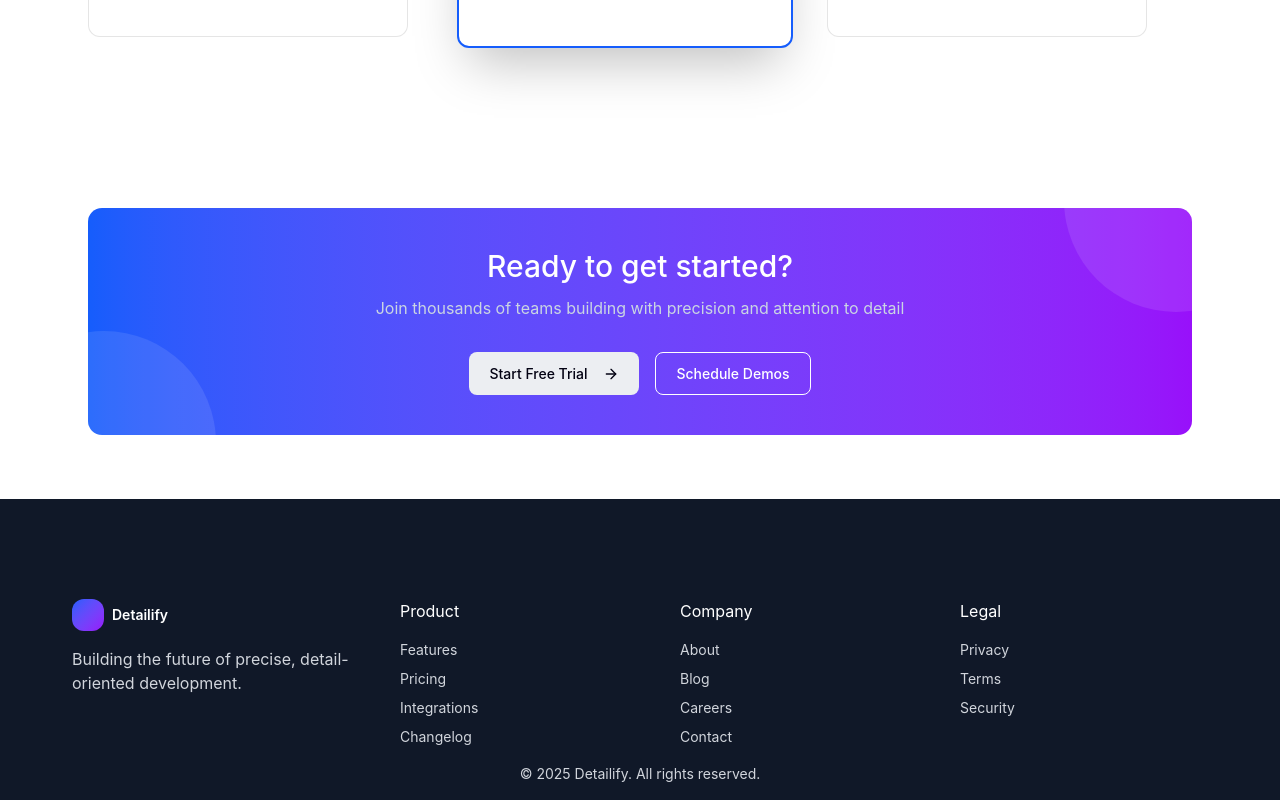
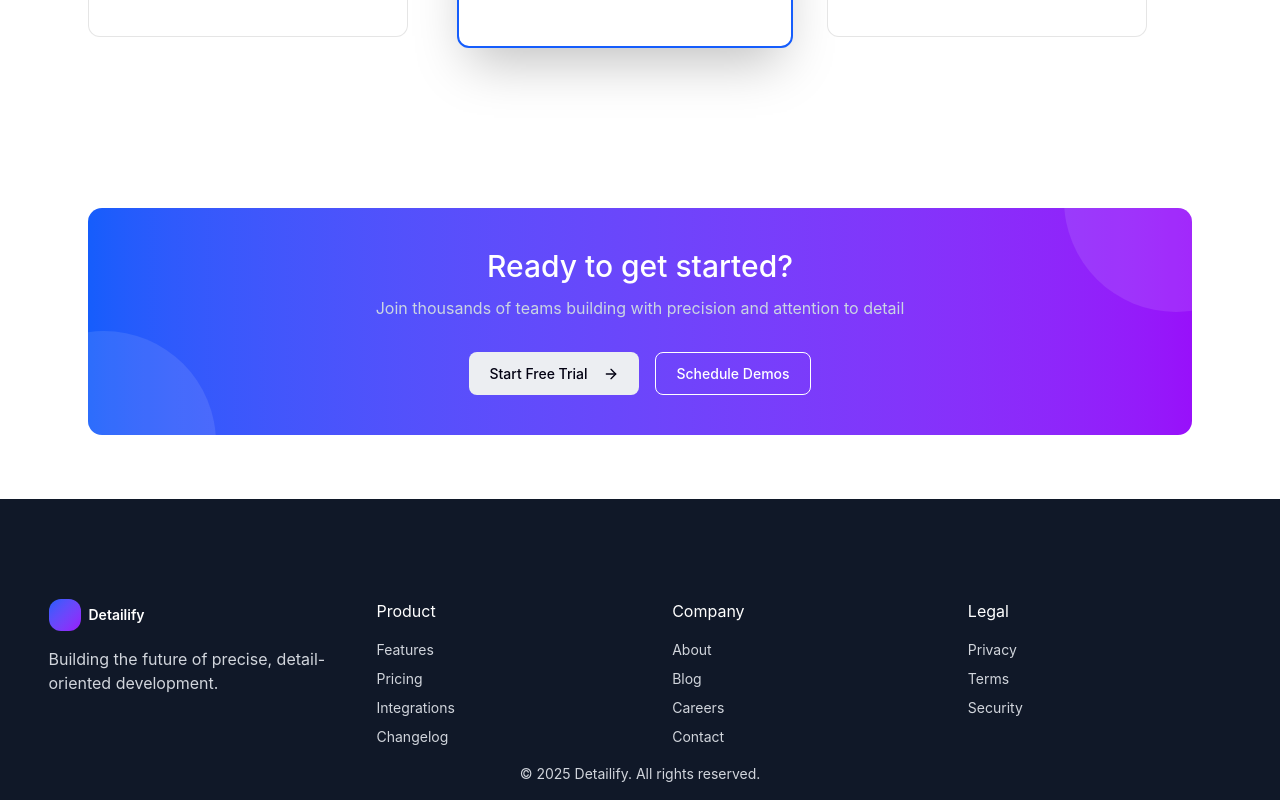
Before and after one commit to najeesidahmed/ruach-tech-figma-to-code, a Next.js app in the folder detailify-landing/: page / in a window 1280 px wide. Shown: the part 1908-2708 px from the top of the page. Built offline with nearby package versions, Linux system fonts and the light colour scheme.

Commit message:
remove x padding as in figma and add max width to 1183px

```diff
--- a/detailify-landing/components/layout/Footer.tsx
+++ b/detailify-landing/components/layout/Footer.tsx
@@ -17,7 +17,7 @@ export function Footer() {
     return (
         <footer className="bg-(--footer-bg)">
             <div className="w-full h-25"/>
-            <div className="mx-auto max-w-6xl px-2 pb-4">
+            <div className="mx-auto max-w-[1183px] pb-4">
                 {/* Top row: logo + columns */}
                 <div className="flex flex-col gap-10 md:flex-row md:items-start md:justify-between">
                     {/* Brand block */}
```
